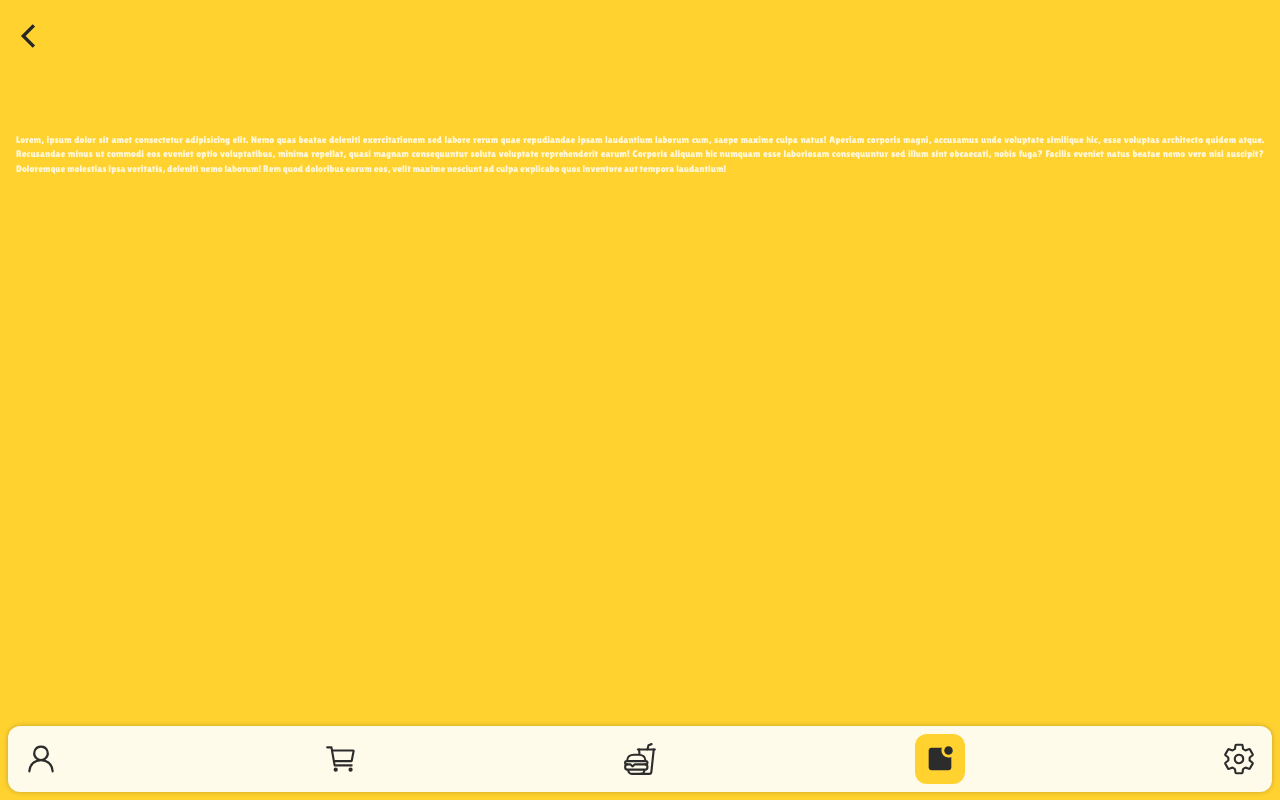
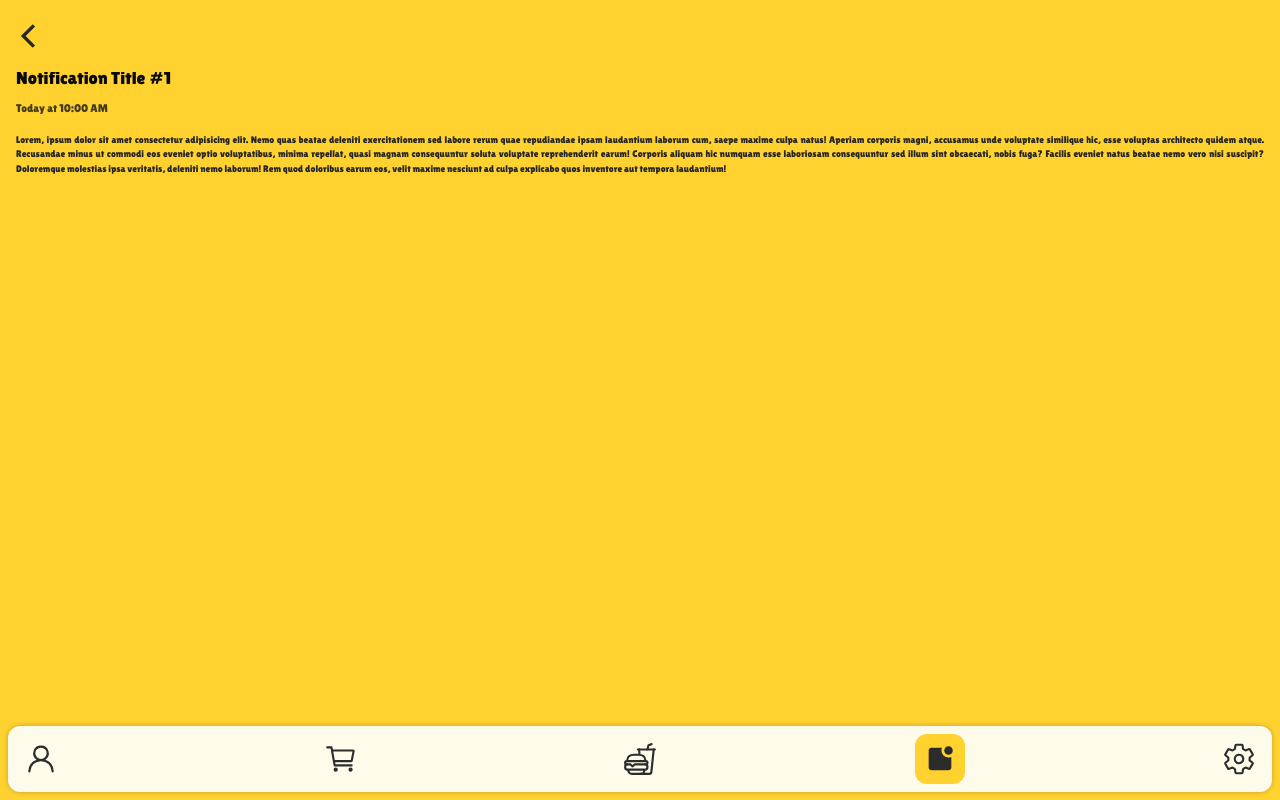
Before and after one commit to mahdibaderloo/fastfood, a React (Vite) app: page /notifications/1 in a window 1280 px wide. Built offline with nearby package versions, Linux system fonts and the light colour scheme.

Commit message:
Notification styles

```diff
--- a/src/pages/Notification.tsx
+++ b/src/pages/Notification.tsx
@@ -1,13 +1,20 @@
+import { useParams } from "react-router-dom";
 import Header from "../components/Header";
 
 function Notification() {
+  const params = useParams();
+
   return (
     <div>
       <Header classP="text-4xl dark:text-amber-300" showBackButton={true} />
       <main className="p-4 pt-16 h-screen flex flex-col gap-2">
-        <h2 className="text-lg text-amber-300">Notification Title</h2>
-        <p className="text-amber-300/50 text-[0.7rem]">Today at 10:00 AM</p>
-        <p className="text-amber-50/90 text-[0.6rem] mt-2 w-full text-justify">
+        <h2 className="text-lg text-neutral-950 dark:text-amber-300">
+          Notification Title #{params.notificationId}
+        </h2>
+        <p className="text-neutral-900/80 dark:text-amber-300/50 text-[0.7rem]">
+          Today at 10:00 AM
+        </p>
+        <p className="text-neutral-800 dark:text-amber-50/90 text-[0.6rem] mt-2 w-full text-justify">
           Lorem, ipsum dolor sit amet consectetur adipisicing elit. Nemo quas
           beatae deleniti exercitationem sed labore rerum quae repudiandae ipsam
           laudantium laborum cum, saepe maxime culpa natus! Aperiam corporis
```
